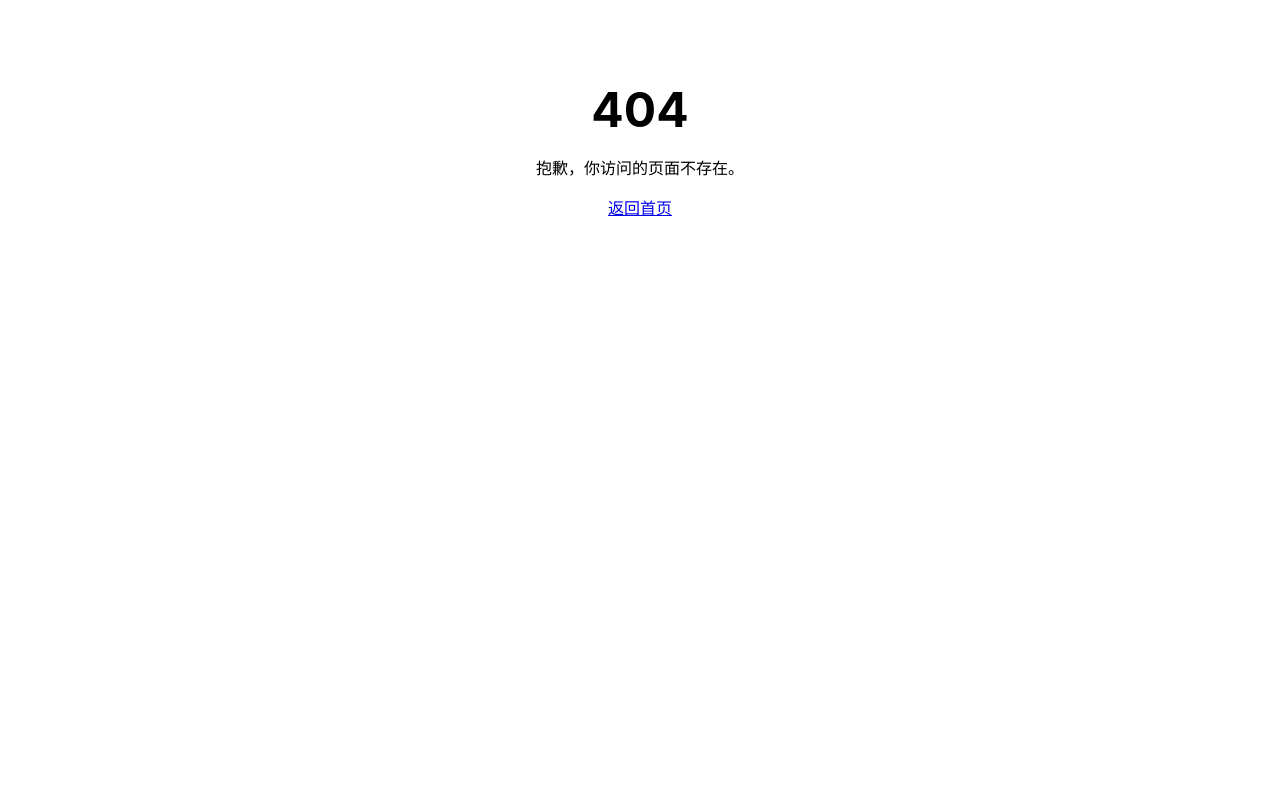
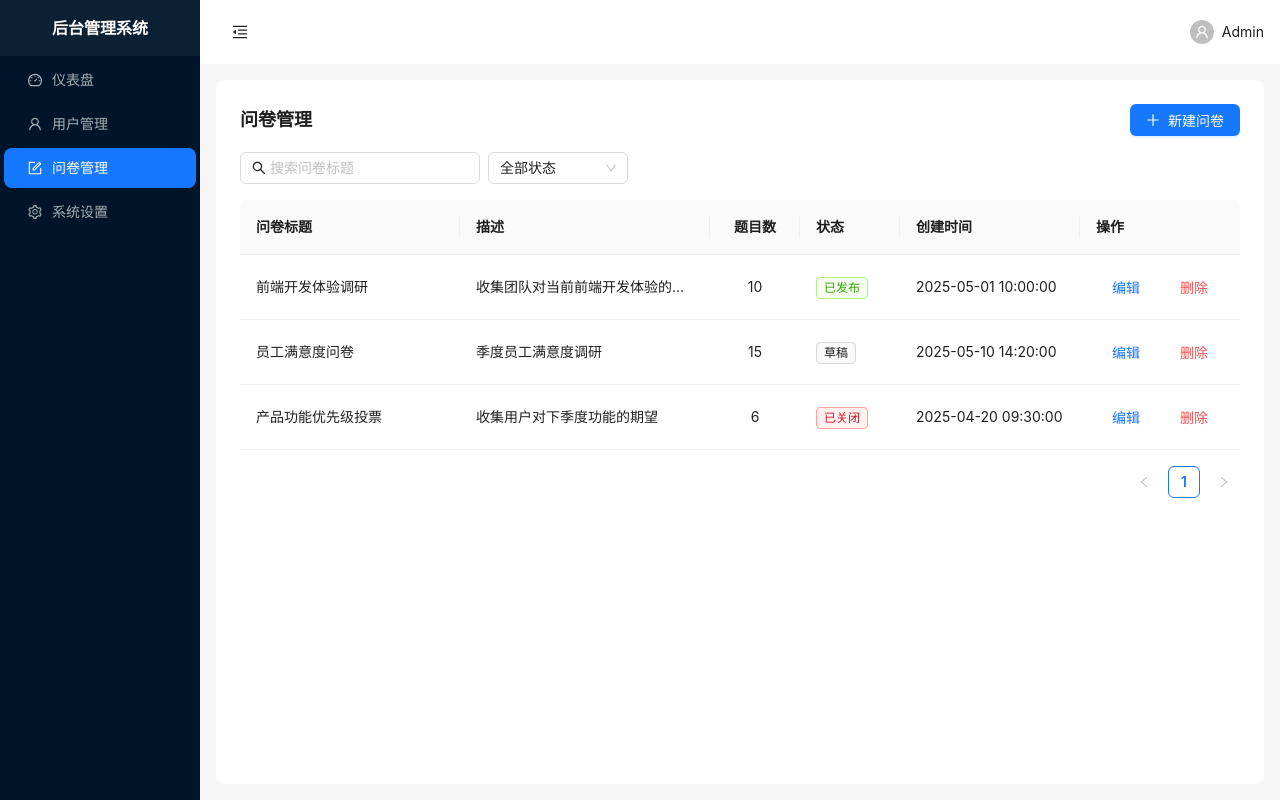
Before and after one commit to kkxxll/reactNext, a React (Create React App) app: page /questionnaire in a window 1280 px wide. Before the commit this address had no page. Built offline with nearby package versions, Linux system fonts and the light colour scheme.

Commit message:
feat: 问卷模块

```diff
--- a/src/layouts/BasicLayout/index.tsx
+++ b/src/layouts/BasicLayout/index.tsx
@@ -6,6 +6,7 @@ import {
   DashboardOutlined,
   UserOutlined,
   SettingOutlined,
+  FormOutlined,
   MenuFoldOutlined,
   MenuUnfoldOutlined,
   LogoutOutlined,
@@ -16,6 +17,7 @@ const { Header, Sider, Content } = Layout;
 const menuItems: MenuProps['items'] = [
   { key: '/dashboard', icon: <DashboardOutlined />, label: '仪表盘' },
   { key: '/users', icon: <UserOutlined />, label: '用户管理' },
+  { key: '/questionnaire', icon: <FormOutlined />, label: '问卷管理' },
   { key: '/settings', icon: <SettingOutlined />, label: '系统设置' },
 ];
 
--- /dev/null
+++ b/src/pages/Questionnaire/index.tsx
@@ -0,0 +1,284 @@
+import { useMemo, useState } from 'react';
+import {
+  Button,
+  Form,
+  Input,
+  InputNumber,
+  Modal,
+  Popconfirm,
+  Select,
+  Space,
+  Table,
+  Tag,
+  message,
+} from 'antd';
+import type { ColumnsType } from 'antd/es/table';
+import { PlusOutlined, SearchOutlined } from '@ant-design/icons';
+
+type QuestionnaireStatus = 'draft' | 'published' | 'closed';
+
+interface Questionnaire {
+  id: string;
+  title: string;
+  description?: string;
+  questionCount: number;
+  status: QuestionnaireStatus;
+  createdAt: string;
+}
+
+const statusMap: Record<QuestionnaireStatus, { color: string; label: string }> = {
+  draft: { color: 'default', label: '草稿' },
+  published: { color: 'green', label: '已发布' },
+  closed: { color: 'red', label: '已关闭' },
+};
+
+const initialData: Questionnaire[] = [
+  {
+    id: '1',
+    title: '前端开发体验调研',
+    description: '收集团队对当前前端开发体验的反馈',
+    questionCount: 10,
+    status: 'published',
+    createdAt: '2025-05-01 10:00:00',
+  },
+  {
+    id: '2',
+    title: '员工满意度问卷',
+    description: '季度员工满意度调研',
+    questionCount: 15,
+    status: 'draft',
+    createdAt: '2025-05-10 14:20:00',
+  },
+  {
+    id: '3',
+    title: '产品功能优先级投票',
+    description: '收集用户对下季度功能的期望',
+    questionCount: 6,
+    status: 'closed',
+    createdAt: '2025-04-20 09:30:00',
+  },
+];
+
+function formatDateTime(date: Date): string {
+  const pad = (n: number) => String(n).padStart(2, '0');
+  return `${date.getFullYear()}-${pad(date.getMonth() + 1)}-${pad(date.getDate())} ${pad(
+    date.getHours(),
+  )}:${pad(date.getMinutes())}:${pad(date.getSeconds())}`;
+}
+
+function Questionnaire() {
+  const [dataSource, setDataSource] = useState<Questionnaire[]>(initialData);
+  const [keyword, setKeyword] = useState('');
+  const [statusFilter, setStatusFilter] = useState<QuestionnaireStatus | 'all'>('all');
+
+  const [modalOpen, setModalOpen] = useState(false);
+  const [editing, setEditing] = useState<Questionnaire | null>(null);
+  const [form] = Form.useForm<Omit<Questionnaire, 'id' | 'createdAt'>>();
+
+  const filteredData = useMemo(() => {
+    return dataSource.filter((item) => {
+      const matchKeyword = keyword.trim() === '' || item.title.includes(keyword.trim());
+      const matchStatus = statusFilter === 'all' || item.status === statusFilter;
+      return matchKeyword && matchStatus;
+    });
+  }, [dataSource, keyword, statusFilter]);
+
+  const openCreateModal = () => {
+    setEditing(null);
+    form.resetFields();
+    form.setFieldsValue({ status: 'draft', questionCount: 1 });
+    setModalOpen(true);
+  };
+
+  const openEditModal = (record: Questionnaire) => {
+    setEditing(record);
+    form.setFieldsValue({
+      title: record.title,
+      description: record.description,
+      questionCount: record.questionCount,
+      status: record.status,
+    });
+    setModalOpen(true);
+  };
+
+  const handleDelete = (id: string) => {
+    setDataSource((prev) => prev.filter((item) => item.id !== id));
+    message.success('删除成功');
+  };
+
+  const handleSubmit = async () => {
+    try {
+      const values = await form.validateFields();
+      if (editing) {
+        setDataSource((prev) =>
+          prev.map((item) => (item.id === editing.id ? { ...item, ...values } : item)),
+        );
+        message.success('更新成功');
+      } else {
+        const newItem: Questionnaire = {
+          id: Date.now().toString(),
+          createdAt: formatDateTime(new Date()),
+          ...values,
+        };
+        setDataSource((prev) => [newItem, ...prev]);
+        message.success('创建成功');
+      }
+      setModalOpen(false);
+    } catch {
+      // 校验失败由 antd 自行展示
+    }
+  };
+
+  const columns: ColumnsType<Questionnaire> = [
+    {
+      title: '问卷标题',
+      dataIndex: 'title',
+      key: 'title',
+      width: 220,
+      ellipsis: true,
+    },
+    {
+      title: '描述',
+      dataIndex: 'description',
+      key: 'description',
+      ellipsis: true,
+      render: (text?: string) => text || <span className="text-gray-400">—</span>,
+    },
+    {
+      title: '题目数',
+      dataIndex: 'questionCount',
+      key: 'questionCount',
+      width: 90,
+      align: 'center',
+    },
+    {
+      title: '状态',
+      dataIndex: 'status',
+      key: 'status',
+      width: 100,
+      render: (status: QuestionnaireStatus) => {
+        const cfg = statusMap[status];
+        return <Tag color={cfg.color}>{cfg.label}</Tag>;
+      },
+    },
+    {
+      title: '创建时间',
+      dataIndex: 'createdAt',
+      key: 'createdAt',
+      width: 180,
+    },
+    {
+      title: '操作',
+      key: 'action',
+      width: 160,
+      fixed: 'right',
+      render: (_, record) => (
+        <Space size="small">
+          <Button type="link" onClick={() => openEditModal(record)}>
+            编辑
+          </Button>
+          <Popconfirm
+            title="确认删除该问卷？"
+            okText="删除"
+            okButtonProps={{ danger: true }}
+            cancelText="取消"
+            onConfirm={() => handleDelete(record.id)}
+          >
+            <Button type="link" danger>
+              删除
+            </Button>
+          </Popconfirm>
+        </Space>
+      ),
+    },
+  ];
+
+  return (
+    <div>
+      <div className="flex items-center justify-between mb-4">
+        <h2 className="m-0 text-lg font-semibold">问卷管理</h2>
+        <Button type="primary" icon={<PlusOutlined />} onClick={openCreateModal}>
+          新建问卷
+        </Button>
+      </div>
+
+      <Space className="mb-4" wrap>
+        <Input
+          allowClear
+          placeholder="搜索问卷标题"
+          prefix={<SearchOutlined />}
+          value={keyword}
+          onChange={(e) => setKeyword(e.target.value)}
+          style={{ width: 240 }}
+        />
+        <Select
+          value={statusFilter}
+          onChange={setStatusFilter}
+          style={{ width: 140 }}
+          options={[
+            { value: 'all', label: '全部状态' },
+            { value: 'draft', label: '草稿' },
+            { value: 'published', label: '已发布' },
+            { value: 'closed', label: '已关闭' },
+          ]}
+        />
+      </Space>
+
+      <Table<Questionnaire>
+        rowKey="id"
+        columns={columns}
+        dataSource={filteredData}
+        pagination={{ pageSize: 8, showSizeChanger: false }}
+        scroll={{ x: 900 }}
+      />
+
+      <Modal
+        title={editing ? '编辑问卷' : '新建问卷'}
+        open={modalOpen}
+        onCancel={() => setModalOpen(false)}
+        onOk={handleSubmit}
+        okText="确定"
+        cancelText="取消"
+        destroyOnClose
+      >
+        <Form form={form} layout="vertical" preserve={false}>
+          <Form.Item
+            label="问卷标题"
+            name="title"
+            rules={[
+              { required: true, message: '请输入问卷标题' },
+              { max: 50, message: '标题最多 50 个字符' },
+            ]}
+          >
+            <Input placeholder="请输入问卷标题" />
+          </Form.Item>
+          <Form.Item label="问卷描述" name="description" rules={[{ max: 200 }]}>
+            <Input.TextArea rows={3} placeholder="请输入问卷描述（可选）" />
+          </Form.Item>
+          <Form.Item
+            label="题目数量"
+            name="questionCount"
+            rules={[{ required: true, message: '请输入题目数量' }]}
+          >
+            <InputNumber min={1} max={100} className="!w-full" />
+          </Form.Item>
+          <Form.Item
+            label="状态"
+            name="status"
+            rules={[{ required: true, message: '请选择状态' }]}
+          >
+            <Select
+              options={[
+                { value: 'draft', label: '草稿' },
+                { value: 'published', label: '已发布' },
+                { value: 'closed', label: '已关闭' },
+              ]}
+            />
+          </Form.Item>
+        </Form>
+      </Modal>
+    </div>
+  );
+}
+
+export default Questionnaire;
--- a/src/router/index.tsx
+++ b/src/router/index.tsx
@@ -2,6 +2,7 @@ import { createBrowserRouter, Navigate } from 'react-router-dom';
 import BasicLayout from '../layouts/BasicLayout';
 import Dashboard from '../pages/Dashboard';
 import Users from '../pages/Users';
+import Questionnaire from '../pages/Questionnaire';
 import Settings from '../pages/Settings';
 import Login from '../pages/Login';
 import NotFound from '../pages/NotFound';
@@ -14,6 +15,7 @@ const router = createBrowserRouter([
       { index: true, element: <Navigate to="/dashboard" replace /> },
       { path: 'dashboard', element: <Dashboard /> },
       { path: 'users', element: <Users /> },
+      { path: 'questionnaire', element: <Questionnaire /> },
       { path: 'settings', element: <Settings /> },
     ],
   },
```
